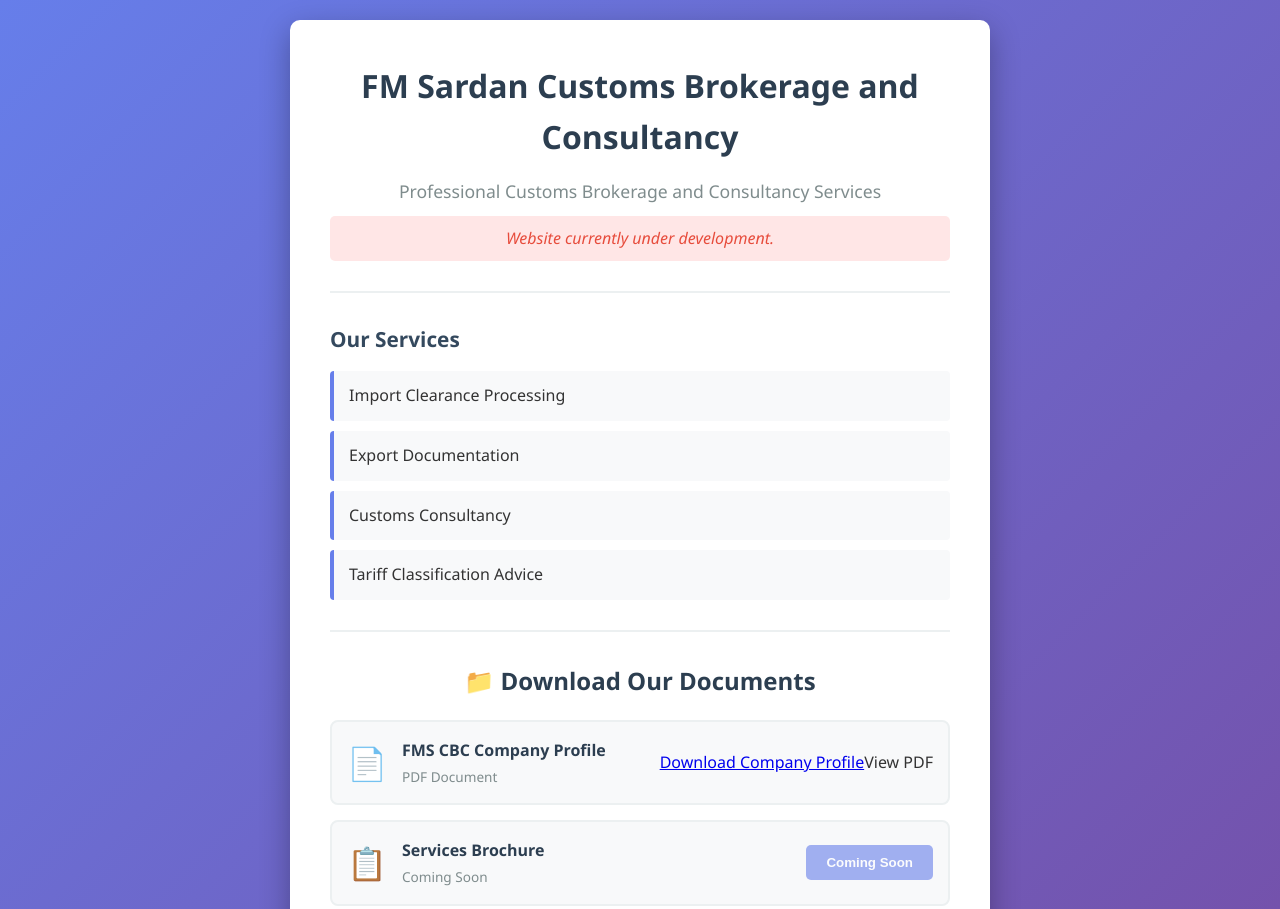
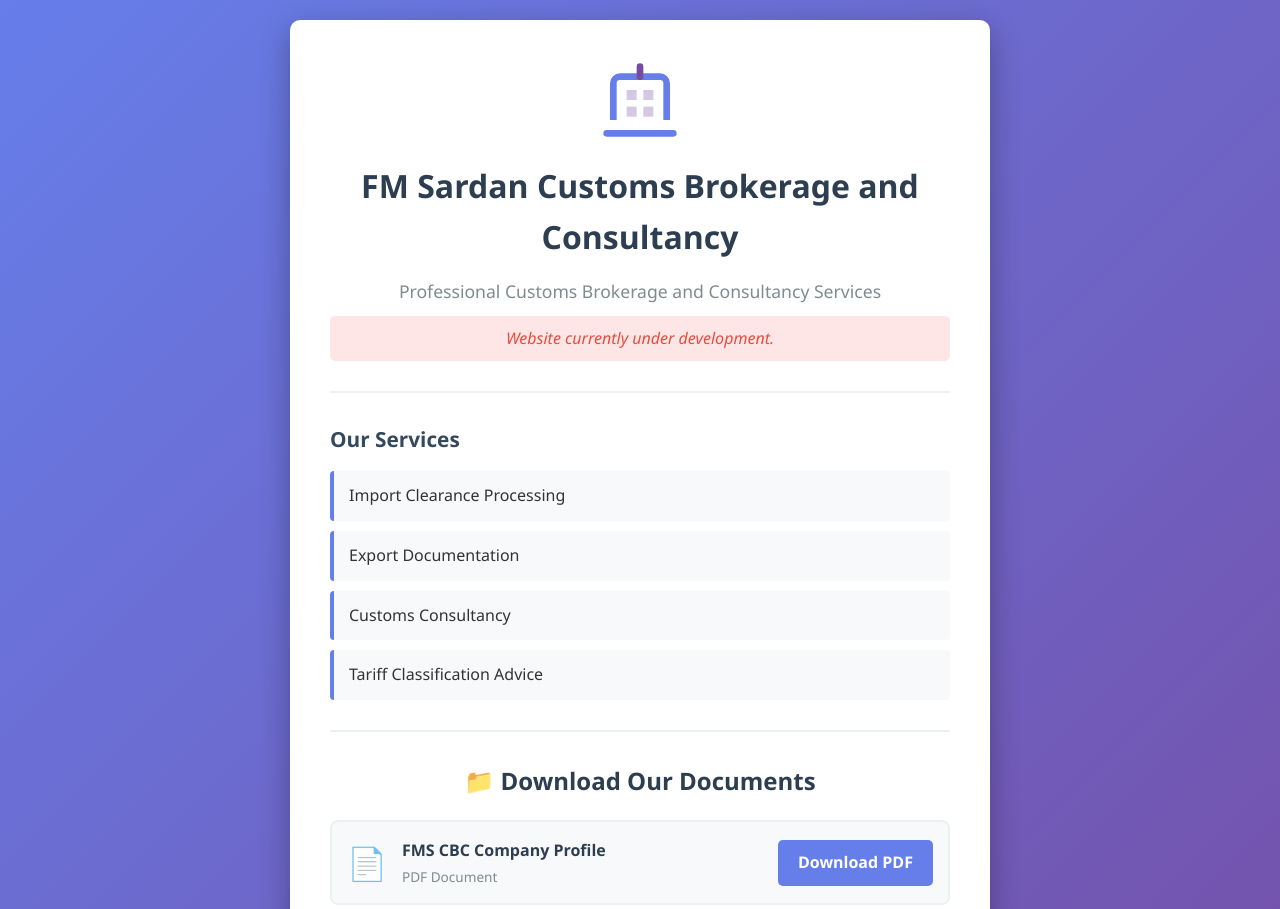
Before and after one commit to lungayken-ux/fmscbc-brokerage, a website: page index.html in a window 1280 px wide. Shown: the top 909 px of the page. Drawn offline with Linux system fonts and the light colour scheme.

Commit message:
Fix download button syntax and embed inline SVG logo
Corrected the overlapping anchor tag layout structure in the document section and injected a vector brand asset placeholder at the top of the container card.

Signed-off-by: Kenny Lungay <265407632+lungayken-ux@users.noreply.github.com>

```diff
--- a/index.html
+++ b/index.html
@@ -30,6 +30,12 @@
             padding: 40px;
             max-width: 700px;
             width: 100%;
+        }
+
+        .logo-wrapper {
+            display: flex;
+            justify-content: center;
+            margin-bottom: 20px;
         }
 
         h1 {
@@ -173,6 +179,19 @@
 </head>
 <body>
     <div class="container">
+        <!-- SVG Brand Icon Layer -->
+        <div class="logo-wrapper">
+            <svg width="80" height="80" viewBox="0 0 24 24" fill="none" xmlns="http://www.w3.org/2000/svg">
+                <path d="M2 22H22" stroke="#667eea" stroke-width="2" stroke-linecap="round"/>
+                <path d="M20 18V7C20 5.89543 19.1046 5 18 5H6C4.89543 5 4 5.89543 4 7V18" stroke="#667eea" stroke-width="2"/>
+                <path d="M8 9H11V12H8V9Z" fill="#764ba2" opacity="0.3"/>
+                <path d="M13 9H16V12H13V9Z" fill="#764ba2" opacity="0.3"/>
+                <path d="M8 14H11V17H8V14Z" fill="#764ba2" opacity="0.3"/>
+                <path d="M13 14H16V17H13V14Z" fill="#764ba2" opacity="0.3"/>
+                <path d="M12 2V5" stroke="#764ba2" stroke-width="2" stroke-linecap="round"/>
+            </svg>
+        </div>
+
         <h1>FM Sardan Customs Brokerage and Consultancy</h1>
         <p class="tagline">Professional Customs Brokerage and Consultancy Services</p>
         <p class="status"><em>Website currently under development.</em></p>
@@ -195,14 +214,15 @@
             <h2>📁 Download Our Documents</h2>
 
             <div class="documents-grid">
+                <!-- Corrected Document Item Download Layout -->
                 <div class="document-item">
                     <div class="doc-icon">📄</div>
                     <div class="doc-info">
                         <div class="doc-name">FMS CBC Company Profile</div>
                         <div class="doc-type">PDF Document</div>
                     </div>
-                   <a href="FMS CBC COMPANY PROFILE.pdf" download>Download Company Profile</a>
-                        View PDF
+                    <a href="FMS CBC COMPANY PROFILE.pdf" download class="btn">
+                        Download PDF
                     </a>
                 </div>
 
```
